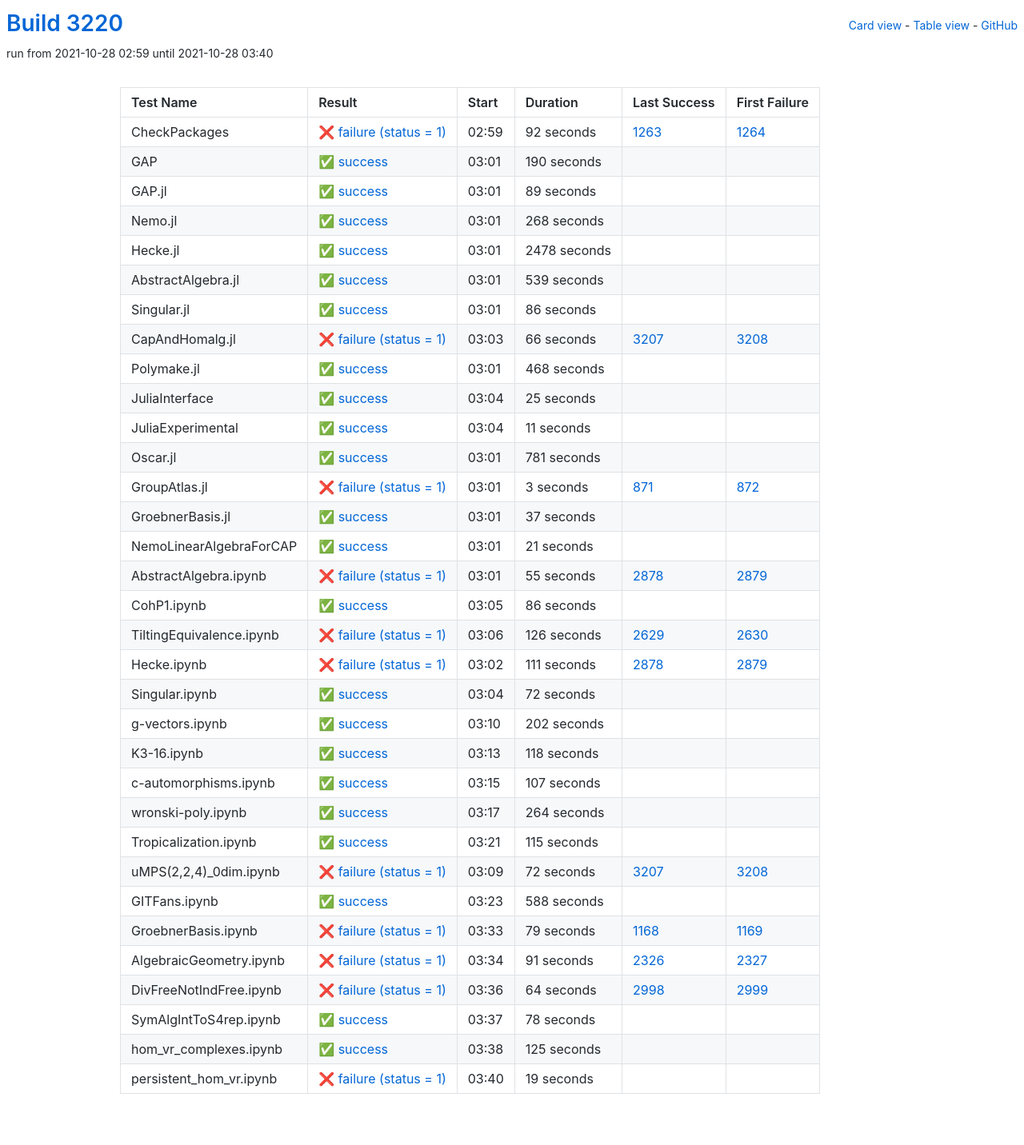
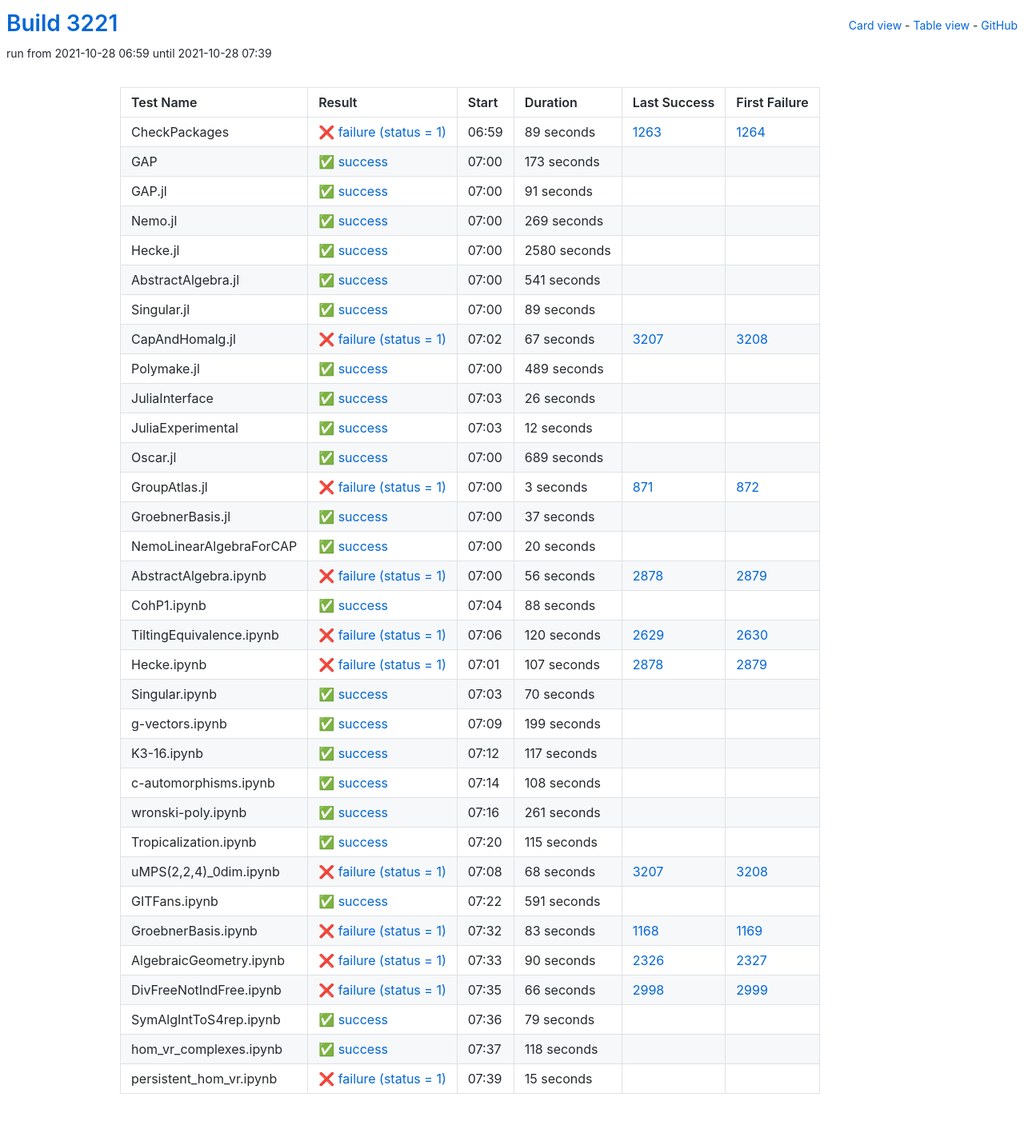
Before and after one commit to oscar-system/oscar-ci-status-stable, a Jekyll site: the page built from table.html, in a window 1280 px wide. Shown: the whole page at 80% size. Built offline with Jekyll 4.4.1, drawn with Linux system fonts in a browser that asks for light colours.

Commit message:
Build #3221

```diff
--- a/_data/ci.yml
+++ b/_data/ci.yml
@@ -1,6 +1,6 @@
 ---
-build: 3220
-build_url: https://oscarci.mathematik.uni-kl.de/job/oscar-stable/3220/
+build: 3221
+build_url: https://oscarci.mathematik.uni-kl.de/job/oscar-stable/3221/
 job: oscar-stable
 organization: oscar-system
 repo: oscar-ci-status-stable
@@ -8,32 +8,80 @@ repourl: https://github.com/oscar-system/oscar-ci-status-stable
 tests:
 - name: CheckPackages
   id: checkpackages
-  log: https://oscarci.mathematik.uni-kl.de/job/oscar-stable/3220/artifact/logs/build-3220/CheckPackages.log
-  start: 2021-10-28 02:59
+  log: https://oscarci.mathematik.uni-kl.de/job/oscar-stable/3221/artifact/logs/build-3221/CheckPackages.log
+  start: 2021-10-28 06:59
   success: false
   exitcode: 1
   status: failure
-  duration: 92
+  duration: 89
   last_success: 1263
   last_success_url: https://oscarci.mathematik.uni-kl.de/job/oscar-stable/1263/
   first_failure: 1264
   first_failure_url: https://oscarci.mathematik.uni-kl.de/job/oscar-stable/1264/
 - name: GAP
   id: gap
-  log: https://oscarci.mathematik.uni-kl.de/job/oscar-stable/3220/artifact/logs/build-3220/GAP.log
-  start: 2021-10-28 03:01
+  log: https://oscarci.mathematik.uni-kl.de/job/oscar-stable/3221/artifact/logs/build-3221/GAP.log
+  start: 2021-10-28 07:00
   success: true
   exitcode: 0
   status: success
-  duration: 190
+  duration: 173
   last_success: false
   last_success_url:
   first_failure: false
   first_failure_url:
 - name: GAP.jl
   id: gap-jl
-  log: https://oscarci.mathematik.uni-kl.de/job/oscar-stable/3220/artifact/logs/build-3220/GAP.jl.log
-  start: 2021-10-28 03:01
+  log: https://oscarci.mathematik.uni-kl.de/job/oscar-stable/3221/artifact/logs/build-3221/GAP.jl.log
+  start: 2021-10-28 07:00
+  success: true
+  exitcode: 0
+  status: success
+  duration: 91
+  last_success: false
+  last_success_url:
+  first_failure: false
+  first_failure_url:
+- name: Nemo.jl
+  id: nemo-jl
+  log: https://oscarci.mathematik.uni-kl.de/job/oscar-stable/3221/artifact/logs/build-3221/Nemo.jl.log
+  start: 2021-10-28 07:00
+  success: true
+  exitcode: 0
+  status: success
+  duration: 269
+  last_success: false
+  last_success_url:
+  first_failure: false
+  first_failure_url:
+- name: Hecke.jl
+  id: hecke-jl
+  log: https://oscarci.mathematik.uni-kl.de/job/oscar-stable/3221/artifact/logs/build-3221/Hecke.jl.log
+  start: 2021-10-28 07:00
+  success: true
+  exitcode: 0
+  status: success
+  duration: 2580
+  last_success: false
+  last_success_url:
+  first_failure: false
+  first_failure_url:
+- name: AbstractAlgebra.jl
+  id: abstractalgebra-jl
+  log: https://oscarci.mathematik.uni-kl.de/job/oscar-stable/3221/artifact/logs/build-3221/AbstractAlgebra.jl.log
+  start: 2021-10-28 07:00
+  success: true
+  exitcode: 0
+  status: success
+  duration: 541
+  last_success: false
+  last_success_url:
+  first_failure: false
+  first_failure_url:
+- name: Singular.jl
+  id: singular-jl
+  log: https://oscarci.mathematik.uni-kl.de/job/oscar-stable/3221/artifact/logs/build-3221/Singular.jl.log
+  start: 2021-10-28 07:00
   success: true
   exitcode: 0
   status: success
@@ -42,118 +90,70 @@ tests:
   last_success_url:
   first_failure: false
   first_failure_url:
-- name: Nemo.jl
-  id: nemo-jl
-  log: https://oscarci.mathematik.uni-kl.de/job/oscar-stable/3220/artifact/logs/build-3220/Nemo.jl.log
-  start: 2021-10-28 03:01
-  success: true
-  exitcode: 0
-  status: success
-  duration: 268
-  last_success: false
-  last_success_url:
-  first_failure: false
-  first_failure_url:
-- name: Hecke.jl
-  id: hecke-jl
-  log: https://oscarci.mathematik.uni-kl.de/job/oscar-stable/3220/artifact/logs/build-3220/Hecke.jl.log
-  start: 2021-10-28 03:01
-  success: true
-  exitcode: 0
-  status: success
-  duration: 2478
-  last_success: false
-  last_success_url:
-  first_failure: false
-  first_failure_url:
-- name: AbstractAlgebra.jl
-  id: abstractalgebra-jl
-  log: https://oscarci.mathematik.uni-kl.de/job/oscar-stable/3220/artifact/logs/build-3220/AbstractAlgebra.jl.log
-  start: 2021-10-28 03:01
-  success: true
-  exitcode: 0
-  status: success
-  duration: 539
-  last_success: false
-  last_success_url:
-  first_failure: false
-  first_failure_url:
-- name: Singular.jl
-  id: singular-jl
-  log: https://oscarci.mathematik.uni-kl.de/job/oscar-stable/3220/artifact/logs/build-3220/Singular.jl.log
-  start: 2021-10-28 03:01
-  success: true
-  exitcode: 0
-  status: success
-  duration: 86
-  last_success: false
-  last_success_url:
-  first_failure: false
-  first_failure_url:
 - name: CapAndHomalg.jl
   id: capandhomalg-jl
-  log: https://oscarci.mathematik.uni-kl.de/job/oscar-stable/3220/artifact/logs/build-3220/CapAndHomalg.jl.log
-  start: 2021-10-28 03:03
+  log: https://oscarci.mathematik.uni-kl.de/job/oscar-stable/3221/artifact/logs/build-3221/CapAndHomalg.jl.log
+  start: 2021-10-28 07:02
   success: false
   exitcode: 1
   status: failure
-  duration: 66
+  duration: 67
   last_success: 3207
   last_success_url: https://oscarci.mathematik.uni-kl.de/job/oscar-stable/3207/
   first_failure: 3208
   first_failure_url: https://oscarci.mathematik.uni-kl.de/job/oscar-stable/3208/
 - name: Polymake.jl
   id: polymake-jl
-  log: https://oscarci.mathematik.uni-kl.de/job/oscar-stable/3220/artifact/logs/build-3220/Polymake.jl.log
-  start: 2021-10-28 03:01
+  log: https://oscarci.mathematik.uni-kl.de/job/oscar-stable/3221/artifact/logs/build-3221/Polymake.jl.log
+  start: 2021-10-28 07:00
   success: true
   exitcode: 0
   status: success
-  duration: 468
+  duration: 489
   last_success: false
   last_success_url:
   first_failure: false
   first_failure_url:
 - name: JuliaInterface
   id: juliainterface
-  log: https://oscarci.mathematik.uni-kl.de/job/oscar-stable/3220/artifact/logs/build-3220/JuliaInterface.log
-  start: 2021-10-28 03:04
+  log: https://oscarci.mathematik.uni-kl.de/job/oscar-stable/3221/artifact/logs/build-3221/JuliaInterface.log
+  start: 2021-10-28 07:03
   success: true
   exitcode: 0
   status: success
-  duration: 25
+  duration: 26
   last_success: false
   last_success_url:
   first_failure: false
   first_failure_url:
 - name: JuliaExperimental
   id: juliaexperimental
-  log: https://oscarci.mathematik.uni-kl.de/job/oscar-stable/3220/artifact/logs/build-3220/JuliaExperimental.log
-  start: 2021-10-28 03:04
+  log: https://oscarci.mathematik.uni-kl.de/job/oscar-stable/3221/artifact/logs/build-3221/JuliaExperimental.log
+  start: 2021-10-28 07:03
   success: true
   exitcode: 0
   status: success
-  duration: 11
+  duration: 12
   last_success: false
   last_success_url:
   first_failure: false
   first_failure_url:
 - name: Oscar.jl
   id: oscar-jl
-  log: https://oscarci.mathematik.uni-kl.de/job/oscar-stable/3220/artifact/logs/build-3220/Oscar.jl.log
-  start: 2021-10-28 03:01
+  log: https://oscarci.mathematik.uni-kl.de/job/oscar-stable/3221/artifact/logs/build-3221/Oscar.jl.log
+  start: 2021-10-28 07:00
   success: true
   exitcode: 0
   status: success
-  duration: 781
+  duration: 689
   last_success: false
   last_success_url:
   first_failure: false
   first_failure_url:
 - name: GroupAtlas.jl
   id: groupatlas-jl
-  log: https://oscarci.mathematik.uni-kl.de/job/oscar-stable/3220/artifact/logs/build-3220/GroupAtlas.jl.log
-  start: 2021-10-28 03:01
+  log: https://oscarci.mathematik.uni-kl.de/job/oscar-stable/3221/artifact/logs/build-3221/GroupAtlas.jl.log
+  start: 2021-10-28 07:00
   success: false
   exitcode: 1
   status: failure
@@ -164,8 +164,8 @@ tests:
   first_failure_url: https://oscarci.mathematik.uni-kl.de/job/oscar-stable/872/
 - name: GroebnerBasis.jl
   id: groebnerbasis-jl
-  log: https://oscarci.mathematik.uni-kl.de/job/oscar-stable/3220/artifact/logs/build-3220/GroebnerBasis.jl.log
-  start: 2021-10-28 03:01
+  log: https://oscarci.mathematik.uni-kl.de/job/oscar-stable/3221/artifact/logs/build-3221/GroebnerBasis.jl.log
+  start: 2021-10-28 07:00
   success: true
   exitcode: 0
   status: success
@@ -176,128 +176,128 @@ tests:
   first_failure_url:
 - name: NemoLinearAlgebraForCAP
   id: nemolinearalgebraforcap
-  log: https://oscarci.mathematik.uni-kl.de/job/oscar-stable/3220/artifact/logs/build-3220/NemoLinearAlgebraForCAP.log
-  start: 2021-10-28 03:01
+  log: https://oscarci.mathematik.uni-kl.de/job/oscar-stable/3221/artifact/logs/build-3221/NemoLinearAlgebraForCAP.log
+  start: 2021-10-28 07:00
   success: true
   exitcode: 0
   status: success
-  duration: 21
+  duration: 20
   last_success: false
   last_success_url:
   first_failure: false
   first_failure_url:
 - name: AbstractAlgebra.ipynb
   id: abstractalgebra-ipynb
-  log: https://oscarci.mathematik.uni-kl.de/job/oscar-stable/3220/artifact/logs/build-3220/AbstractAlgebra.ipynb.log
-  start: 2021-10-28 03:01
+  log: https://oscarci.mathematik.uni-kl.de/job/oscar-stable/3221/artifact/logs/build-3221/AbstractAlgebra.ipynb.log
+  start: 2021-10-28 07:00
   success: false
   exitcode: 1
   status: failure
-  duration: 55
+  duration: 56
   last_success: 2878
   last_success_url: https://oscarci.mathematik.uni-kl.de/job/oscar-stable/2878/
   first_failure: 2879
   first_failure_url: https://oscarci.mathematik.uni-kl.de/job/oscar-stable/2879/
 - name: CohP1.ipynb
   id: cohp1-ipynb
-  log: https://oscarci.mathematik.uni-kl.de/job/oscar-stable/3220/artifact/logs/build-3220/CohP1.ipynb.log
-  start: 2021-10-28 03:05
+  log: https://oscarci.mathematik.uni-kl.de/job/oscar-stable/3221/artifact/logs/build-3221/CohP1.ipynb.log
+  start: 2021-10-28 07:04
   success: true
   exitcode: 0
   status: success
-  duration: 86
+  duration: 88
   last_success: false
   last_success_url:
   first_failure: false
   first_failure_url:
 - name: TiltingEquivalence.ipynb
   id: tiltingequivalence-ipynb
-  log: https://oscarci.mathematik.uni-kl.de/job/oscar-stable/3220/artifact/logs/build-3220/TiltingEquivalence.ipynb.log
-  start: 2021-10-28 03:06
+  log: https://oscarci.mathematik.uni-kl.de/job/oscar-stable/3221/artifact/logs/build-3221/TiltingEquivalence.ipynb.log
+  start: 2021-10-28 07:06
   success: false
   exitcode: 1
   status: failure
-  duration: 126
+  duration: 120
   last_success: 2629
   last_success_url: https://oscarci.mathematik.uni-kl.de/job/oscar-stable/2629/
   first_failure: 2630
   first_failure_url: https://oscarci.mathematik.uni-kl.de/job/oscar-stable/2630/
 - name: Hecke.ipynb
   id: hecke-ipynb
-  log: https://oscarci.mathematik.uni-kl.de/job/oscar-stable/3220/artifact/logs/build-3220/Hecke.ipynb.log
-  start: 2021-10-28 03:02
+  log: https://oscarci.mathematik.uni-kl.de/job/oscar-stable/3221/artifact/logs/build-3221/Hecke.ipynb.log
+  start: 2021-10-28 07:01
   success: false
   exitcode: 1
   status: failure
-  duration: 111
+  duration: 107
   last_success: 2878
   last_success_url: https://oscarci.mathematik.uni-kl.de/job/oscar-stable/2878/
   first_failure: 2879
   first_failure_url: https://oscarci.mathematik.uni-kl.de/job/oscar-stable/2879/
 - name: Singular.ipynb
   id: singular-ipynb
-  log: https://oscarci.mathematik.uni-kl.de/job/oscar-stable/3220/artifact/logs/build-3220/Singular.ipynb.log
-  start: 2021-10-28 03:04
+  log: https://oscarci.mathematik.uni-kl.de/job/oscar-stable/3221/artifact/logs/build-3221/Singular.ipynb.log
+  start: 2021-10-28 07:03
   success: true
   exitcode: 0
   status: success
-  duration: 72
+  duration: 70
   last_success: false
   last_success_url:
   first_failure: false
   first_failure_url:
 - name: g-vectors.ipynb
   id: g-vectors-ipynb
-  log: https://oscarci.mathematik.uni-kl.de/job/oscar-stable/3220/artifact/logs/build-3220/g-vectors.ipynb.log
-  start: 2021-10-28 03:10
+  log: https://oscarci.mathematik.uni-kl.de/job/oscar-stable/3221/artifact/logs/build-3221/g-vectors.ipynb.log
+  start: 2021-10-28 07:09
   success: true
   exitcode: 0
   status: success
-  duration: 202
+  duration: 199
   last_success: false
   last_success_url:
   first_failure: false
   first_failure_url:
 - name: K3-16.ipynb
   id: k3-16-ipynb
-  log: https://oscarci.mathematik.uni-kl.de/job/oscar-stable/3220/artifact/logs/build-3220/K3-16.ipynb.log
-  start: 2021-10-28 03:13
+  log: https://oscarci.mathematik.uni-kl.de/job/oscar-stable/3221/artifact/logs/build-3221/K3-16.ipynb.log
+  start: 2021-10-28 07:12
   success: true
   exitcode: 0
   status: success
-  duration: 118
+  duration: 117
   last_success: false
   last_success_url:
   first_failure: false
   first_failure_url:
 - name: c-automorphisms.ipynb
   id: c-automorphisms-ipynb
-  log: https://oscarci.mathematik.uni-kl.de/job/oscar-stable/3220/artifact/logs/build-3220/c-automorphisms.ipynb.log
-  start: 2021-10-28 03:15
+  log: https://oscarci.mathematik.uni-kl.de/job/oscar-stable/3221/artifact/logs/build-3221/c-automorphisms.ipynb.log
+  start: 2021-10-28 07:14
   success: true
   exitcode: 0
   status: success
-  duration: 107
+  duration: 108
   last_success: false
   last_success_url:
   first_failure: false
   first_failure_url:
 - name: wronski-poly.ipynb
   id: wronski-poly-ipynb
-  log: https://oscarci.mathematik.uni-kl.de/job/oscar-stable/3220/artifact/logs/build-3220/wronski-poly.ipynb.log
-  start: 2021-10-28 03:17
+  log: https://oscarci.mathematik.uni-kl.de/job/oscar-stable/3221/artifact/logs/build-3221/wronski-poly.ipynb.log
+  start: 2021-10-28 07:16
   success: true
   exitcode: 0
   status: success
-  duration: 264
+  duration: 261
   last_success: false
   last_success_url:
   first_failure: false
   first_failure_url:
 - name: Tropicalization.ipynb
   id: tropicalization-ipynb
-  log: https://oscarci.mathematik.uni-kl.de/job/oscar-stable/3220/artifact/logs/build-3220/Tropicalization.ipynb.log
-  start: 2021-10-28 03:21
+  log: https://oscarci.mathematik.uni-kl.de/job/oscar-stable/3221/artifact/logs/build-3221/Tropicalization.ipynb.log
+  start: 2021-10-28 07:20
   success: true
   exitcode: 0
   status: success
@@ -308,96 +308,96 @@ tests:
   first_failure_url:
 - name: uMPS(2,2,4)_0dim.ipynb
   id: umps-2-2-4-0dim-ipynb
-  log: https://oscarci.mathematik.uni-kl.de/job/oscar-stable/3220/artifact/logs/build-3220/uMPS-2-2-4-_0dim.ipynb.log
-  start: 2021-10-28 03:09
+  log: https://oscarci.mathematik.uni-kl.de/job/oscar-stable/3221/artifact/logs/build-3221/uMPS-2-2-4-_0dim.ipynb.log
+  start: 2021-10-28 07:08
   success: false
   exitcode: 1
   status: failure
-  duration: 72
+  duration: 68
   last_success: 3207
   last_success_url: https://oscarci.mathematik.uni-kl.de/job/oscar-stable/3207/
   first_failure: 3208
   first_failure_url: https://oscarci.mathematik.uni-kl.de/job/oscar-stable/3208/
 - name: GITFans.ipynb
   id: gitfans-ipynb
-  log: https://oscarci.mathematik.uni-kl.de/job/oscar-stable/3220/artifact/logs/build-3220/GITFans.ipynb.log
-  start: 2021-10-28 03:23
+  log: https://oscarci.mathematik.uni-kl.de/job/oscar-stable/3221/artifact/logs/build-3221/GITFans.ipynb.log
+  start: 2021-10-28 07:22
   success: true
   exitcode: 0
   status: success
-  duration: 588
+  duration: 591
   last_success: false
   last_success_url:
   first_failure: false
   first_failure_url:
 - name: GroebnerBasis.ipynb
   id: groebnerbasis-ipynb
-  log: https://oscarci.mathematik.uni-kl.de/job/oscar-stable/3220/artifact/logs/build-3220/GroebnerBasis.ipynb.log
-  start: 2021-10-28 03:33
+  log: https://oscarci.mathematik.uni-kl.de/job/oscar-stable/3221/artifact/logs/build-3221/GroebnerBasis.ipynb.log
+  start: 2021-10-28 07:32
   success: false
   exitcode: 1
   status: failure
-  duration: 79
+  duration: 83
   last_success: 1168
   last_success_url: https://oscarci.mathematik.uni-kl.de/job/oscar-stable/1168/
   first_failure: 1169
   first_failure_url: https://oscarci.mathematik.uni-kl.de/job/oscar-stable/1169/
 - name: AlgebraicGeometry.ipynb
   id: algebraicgeometry-ipynb
-  log: https://oscarci.mathematik.uni-kl.de/job/oscar-stable/3220/artifact/logs/build-3220/AlgebraicGeometry.ipynb.log
-  start: 2021-10-28 03:34
+  log: https://oscarci.mathematik.uni-kl.de/job/oscar-stable/3221/artifact/logs/build-3221/AlgebraicGeometry.ipynb.log
+  start: 2021-10-28 07:33
   success: false
   exitcode: 1
   status: failure
-  duration: 91
+  duration: 90
   last_success: 2326
   last_success_url: https://oscarci.mathematik.uni-kl.de/job/oscar-stable/2326/
   first_failure: 2327
   first_failure_url: https://oscarci.mathematik.uni-kl.de/job/oscar-stable/2327/
 - name: DivFreeNotIndFree.ipynb
   id: divfreenotindfree-ipynb
-  log: https://oscarci.mathematik.uni-kl.de/job/oscar-stable/3220/artifact/logs/build-3220/DivFreeNotIndFree.ipynb.log
-  start: 2021-10-28 03:36
+  log: https://oscarci.mathematik.uni-kl.de/job/oscar-stable/3221/artifact/logs/build-3221/DivFreeNotIndFree.ipynb.log
+  start: 2021-10-28 07:35
   success: false
   exitcode: 1
   status: failure
-  duration: 64
+  duration: 66
   last_success: 2998
   last_success_url: https://oscarci.mathematik.uni-kl.de/job/oscar-stable/2998/
   first_failure: 2999
   first_failure_url: https://oscarci.mathematik.uni-kl.de/job/oscar-stable/2999/
 - name: SymAlgIntToS4rep.ipynb
   id: symalginttos4rep-ipynb
-  log: https://oscarci.mathematik.uni-kl.de/job/oscar-stable/3220/artifact/logs/build-3220/SymAlgIntToS4rep.ipynb.log
-  start: 2021-10-28 03:37
+  log: https://oscarci.mathematik.uni-kl.de/job/oscar-stable/3221/artifact/logs/build-3221/SymAlgIntToS4rep.ipynb.log
+  start: 2021-10-28 07:36
   success: true
   exitcode: 0
   status: success
-  duration: 78
+  duration: 79
   last_success: false
   last_success_url:
   first_failure: false
   first_failure_url:
 - name: hom_vr_complexes.ipynb
   id: hom-vr-complexes-ipynb
-  log: https://oscarci.mathematik.uni-kl.de/job/oscar-stable/3220/artifact/logs/build-3220/hom_vr_complexes.ipynb.log
-  start: 2021-10-28 03:38
+  log: https://oscarci.mathematik.uni-kl.de/job/oscar-stable/3221/artifact/logs/build-3221/hom_vr_complexes.ipynb.log
+  start: 2021-10-28 07:37
   success: true
   exitcode: 0
   status: success
-  duration: 125
+  duration: 118
   last_success: false
   last_success_url:
   first_failure: false
   first_failure_url:
 - name: persistent_hom_vr.ipynb
   id: persistent-hom-vr-ipynb
-  log: https://oscarci.mathematik.uni-kl.de/job/oscar-stable/3220/artifact/logs/build-3220/persistent_hom_vr.ipynb.log
-  start: 2021-10-28 03:40
+  log: https://oscarci.mathematik.uni-kl.de/job/oscar-stable/3221/artifact/logs/build-3221/persistent_hom_vr.ipynb.log
+  start: 2021-10-28 07:39
   success: false
   exitcode: 1
   status: failure
-  duration: 19
+  duration: 15
   last_success: false
   last_success_url:
   first_failure: false
```
Also changed, not shown: README.md.
